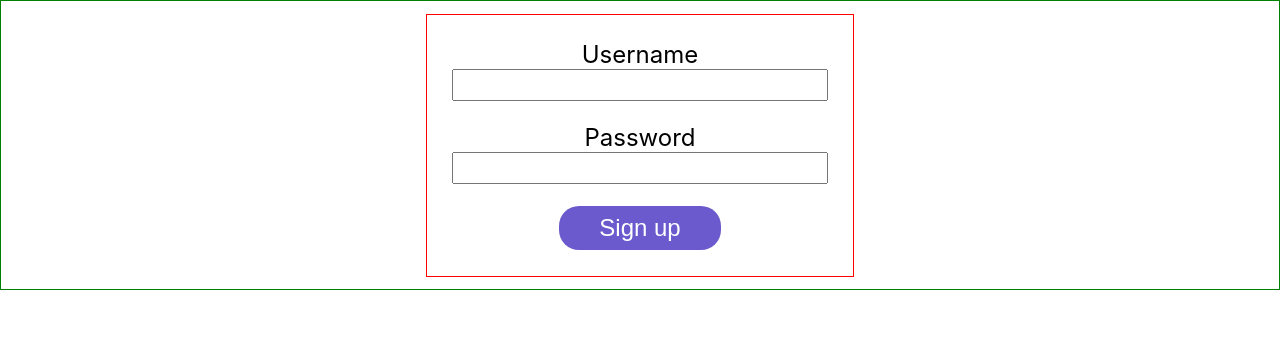
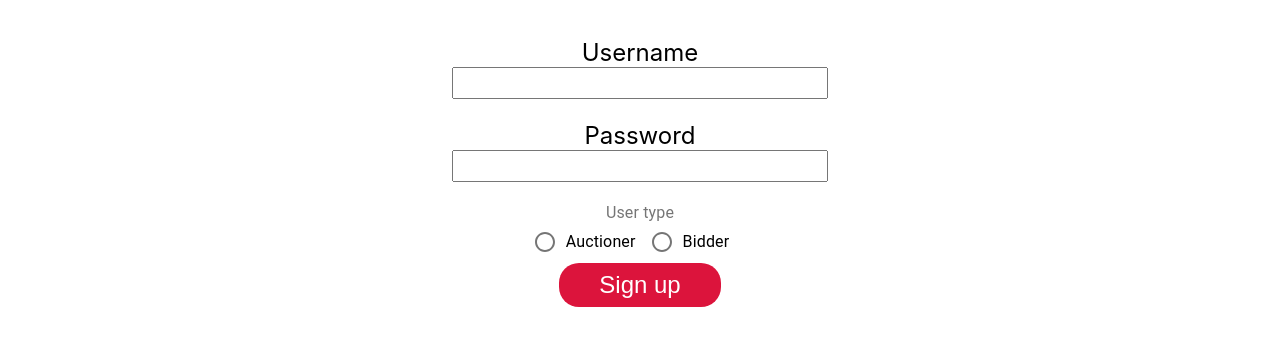
Before and after one commit to zrsmith75-lambda/FE, a React (Create React App) app in the folder silent-auction/: page / in a window 1280 px wide. Shown: the top 346 px of the page. Built offline with nearby package versions, Linux system fonts and the light colour scheme.

Commit message:
Styled and added radio func

```diff
--- a/silent-auction/src/App.css
+++ b/silent-auction/src/App.css
@@ -38,12 +38,10 @@
 }
 
 .form-wrapper{
-  border: 1px solid green;
   padding: 1%;
 }
 
 .form-wrapper form{
-  border: 1px solid red;
   display: flex;
   flex-direction: column;
   width: 30%;
@@ -64,6 +62,14 @@
   margin: 0 auto;
   border: none;
   border-radius: 20px;
-  background-color: slateblue;
+  background-color: crimson;
   color: white;
 }
+.form-wrapper .MuiFormLabel-root.Mui-focused{
+  color:crimson;
+}
+.form-wrapper .MuiFormGroup-root{
+  display: flex;
+  flex-direction: row;
+  justify-content: center;
+}
--- a/silent-auction/src/components/Signup.js
+++ b/silent-auction/src/components/Signup.js
@@ -1,6 +1,10 @@
 import React, {useState} from 'react';
 import Radio from '@material-ui/core/Radio';
-function Login(props) {
+import RadioGroup from '@material-ui/core/RadioGroup';
+import FormControlLabel from '@material-ui/core/FormControlLabel';
+import FormControl from '@material-ui/core/FormControl';
+import FormLabel from '@material-ui/core/FormLabel';
+function Signup(props) {
 
   const [user, setUser] = useState({
     username:"",
@@ -16,7 +20,6 @@ function Login(props) {
   const submitForm = form => {
     form.preventDefault();
   }
-
   return (
     <div className="form-wrapper">
         <form onSubmit={submitForm}>
@@ -24,10 +27,17 @@ function Login(props) {
           <input id="username" type="text" name="username" onChange={handleChanges} required></input>
           <label htmlFor="password">Password</label>
           <input id="password" type="password" name="password" onChange={handleChanges} required></input>
+          <FormControl component="fieldset">
+            <FormLabel component="legend">User type</FormLabel>
+            <RadioGroup aria-label="type" className="radio-options-wrapper" name="type" value={user.type} onChange={handleChanges} required>
+              <FormControlLabel value="auctioned" control={<Radio />} label="Auctioner"/>
+              <FormControlLabel value="bidder" control={<Radio />} label="Bidder" />
+            </RadioGroup>
+          </FormControl>
           <button type="submit">Sign up</button>
         </form>
     </div>
   );
 }
 
-export default Login;
+export default Signup;
```
